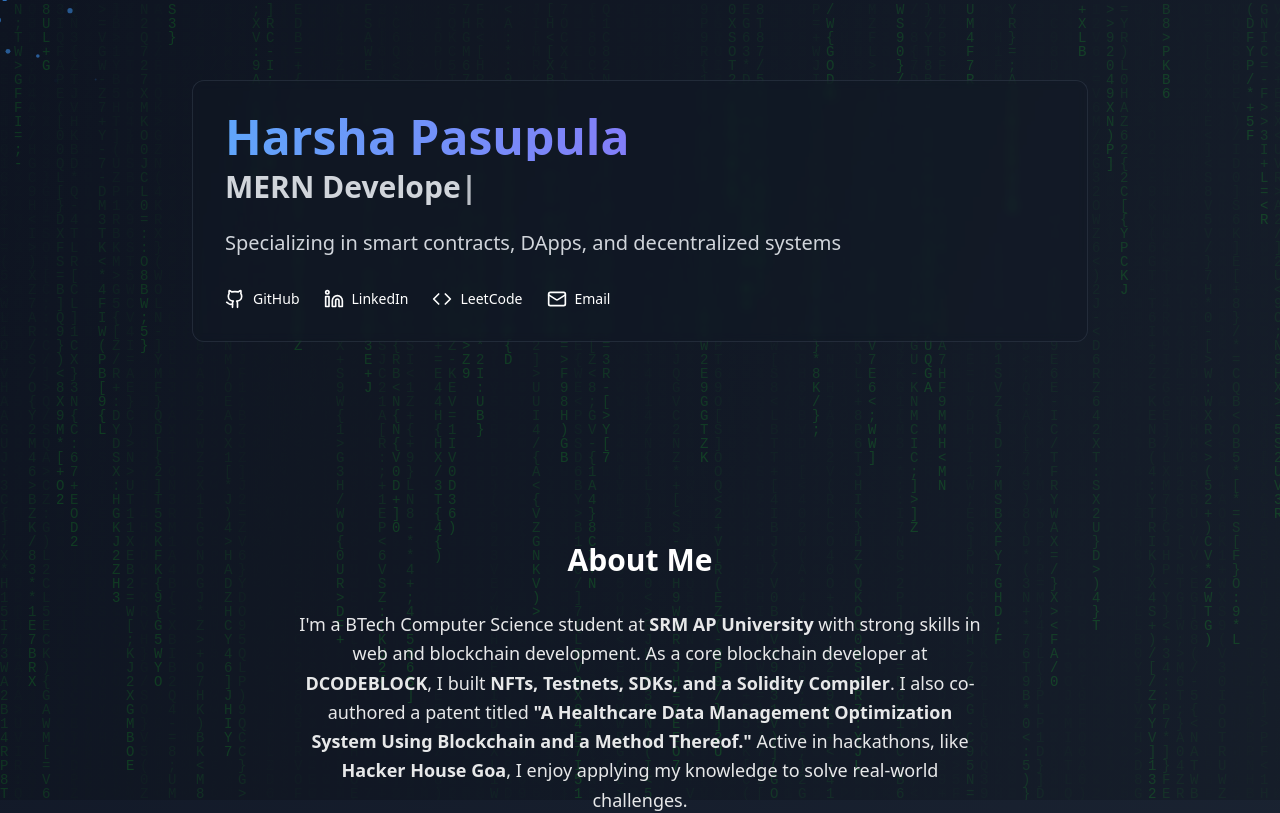
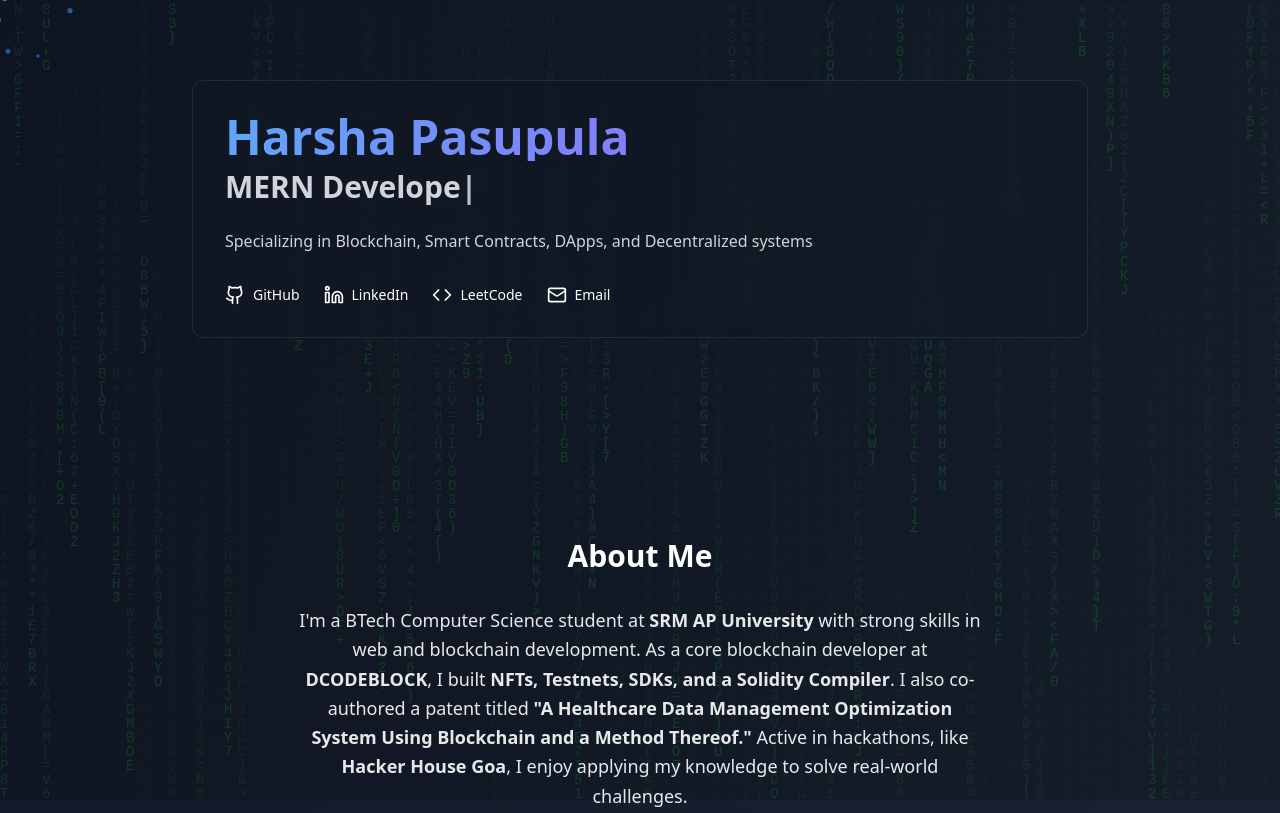
Before and after one commit to Harsha6142611/Portfolio, a React (Vite) app: page / in a window 1280 px wide. Shown: the top 813 px of the page. Built offline with nearby package versions, Linux system fonts and the light colour scheme.

Commit message:
updated details

```diff
--- a/src/App.tsx
+++ b/src/App.tsx
@@ -30,8 +30,8 @@
                 ]}
               />
             </h2>
-            <p className="text-xl text-gray-300 mb-8">
-              Specializing in smart contracts, DApps, and decentralized systems
+            <p className="text-s text-gray-300 mb-8">
+              Specializing in Blockchain, Smart Contracts, DApps, and Decentralized systems
             </p>
             <div className="flex gap-6">
               <a href="https://github.com/Harsha6142611/" className="hover:text-blue-400 transition-colors flex items-center gap-2 hover:scale-110 transform duration-200" target='_blank'>
```
